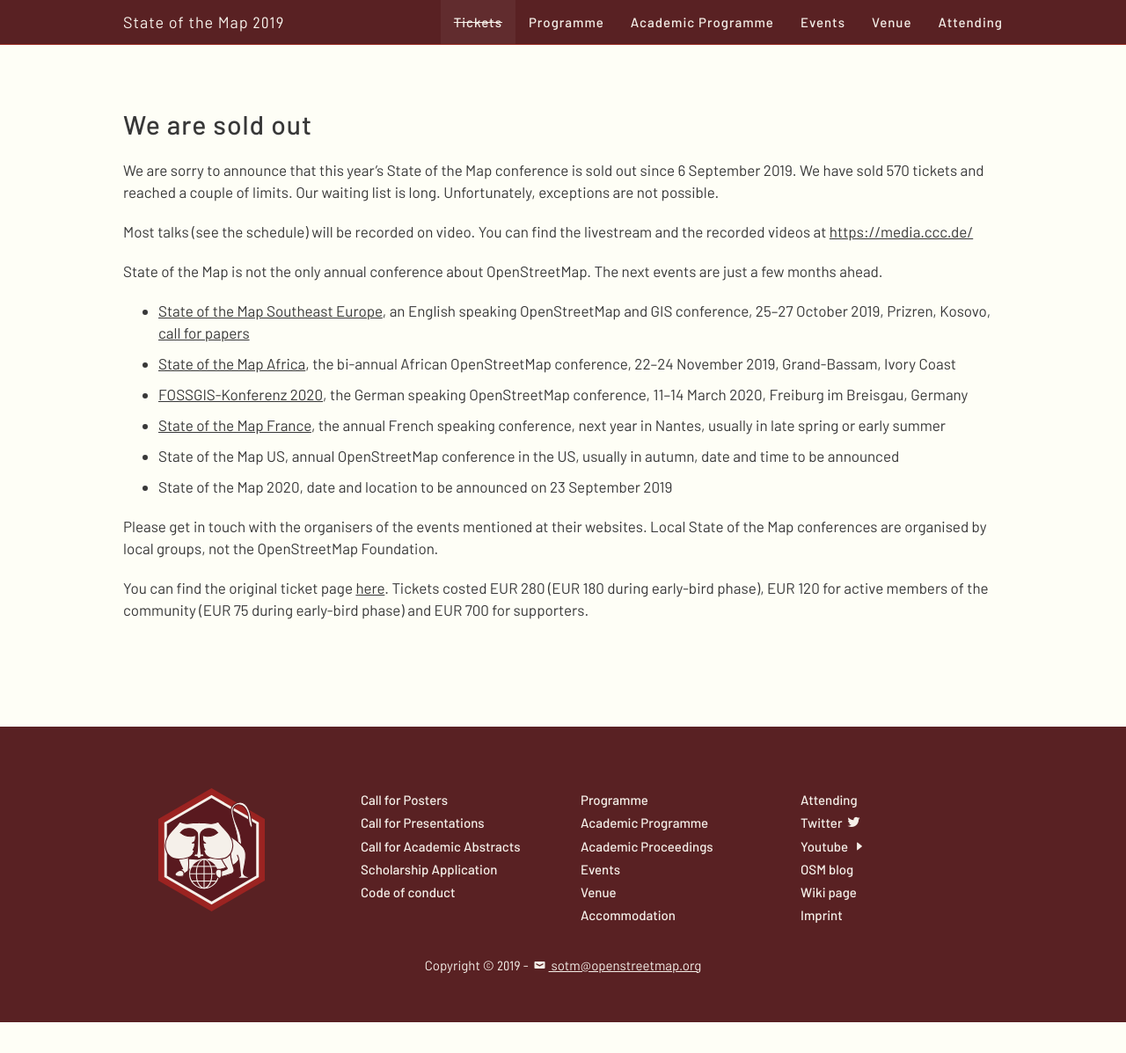
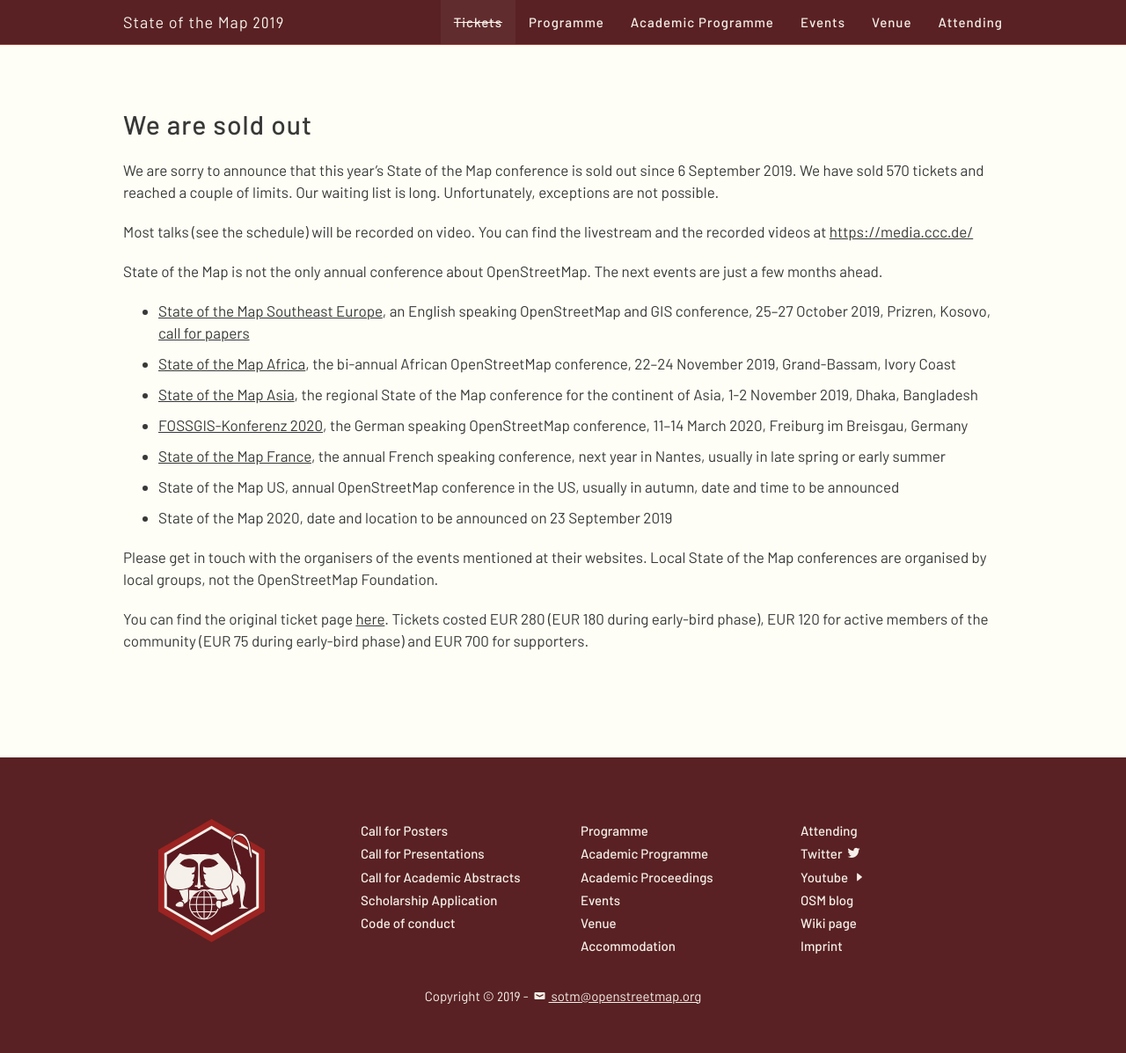
Before and after one commit to openstreetmap/stateofthemap-2019, a Jekyll site: the page built from tickets/index.md, in a window 1280 px wide and 1197 px high. Shown: the whole window at 88% size. Built offline with Jekyll 4.4.1, drawn with Linux system fonts in a browser that asks for light colours.

Commit message:
add state of the map asia

```diff
--- a/tickets/index.md
+++ b/tickets/index.md
@@ -14,6 +14,7 @@
 
 * [State of the Map Southeast Europe](https://sotmsee.org/), an English speaking OpenStreetMap and GIS conference, 25–27 October 2019, Prizren, Kosovo, [call for papers](https://docs.google.com/forms/d/e/1FAIpQLSctPlHibg6lZ-pmHmFqmypPmBT1coO1W1x1Ej1QuxRw0Gr-gA/viewform)
 * [State of the Map Africa](https://2019.stateofthemap.africa/), the bi-annual African OpenStreetMap conference, 22–24 November 2019, Grand-Bassam, Ivory Coast
+* [State of the Map Asia](https://stateofthemap.asia/), the regional State of the Map conference for the continent of Asia, 1-2 November 2019, Dhaka, Bangladesh
 * [FOSSGIS-Konferenz 2020](https://fossgis-konferenz.de/2020/), the German speaking OpenStreetMap conference, 11–14 March 2020, Freiburg im Breisgau, Germany
 * [State of the Map France](https://wiki.openstreetmap.org/wiki/State_of_the_Map_France), the annual French speaking conference, next year in Nantes, usually in late spring or early summer
 * State of the Map US, annual OpenStreetMap conference in the US, usually in autumn, date and time to be announced
```
